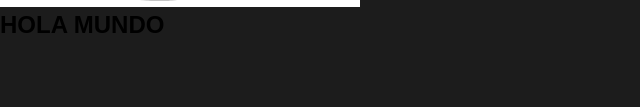
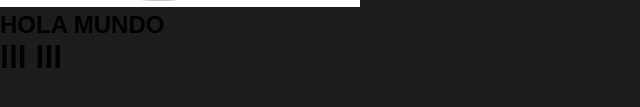
Before and after one commit to AlexVelasquez98/ProyectoWeb, a plain HTML site: page index.html in a window 1280 px wide. Shown: the part 443-550 px from the top of the page, 0-640 px from the left. Drawn offline with Linux system fonts and the light colour scheme; files that its build step writes are made by us from their sources.

Commit message:
Update index.html

```diff
--- a/index.html
+++ b/index.html
@@ -11,6 +11,10 @@
         <img src="Imagen/KickButtowski1.png">
         <div class="capa">
             <h2>HOLA MUNDO</h2>
+        <h1>
+            lll
+            lll
+        </h1>
         </div>
     </div>
   </div>
```
